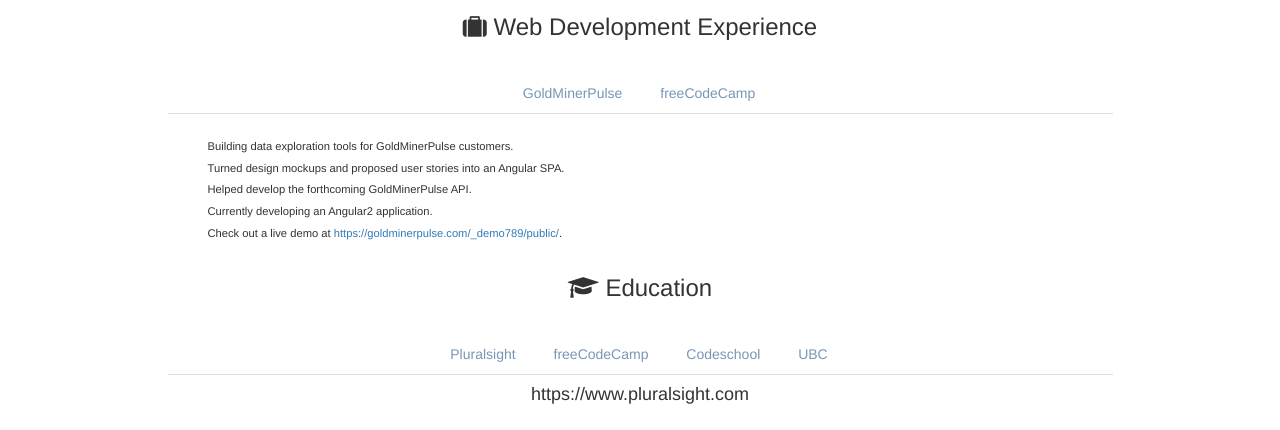
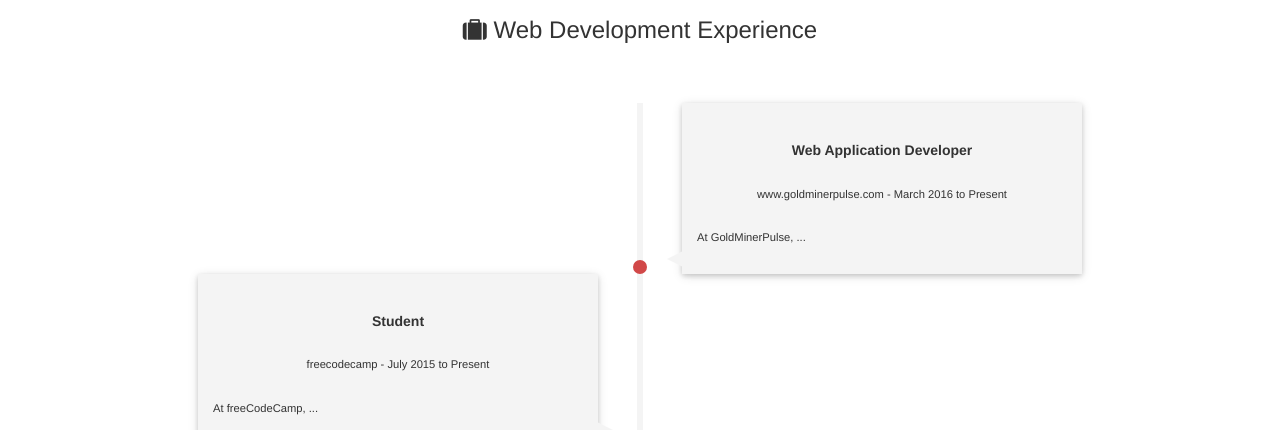
Before and after one commit to MaxBoykoII/MaxBoykoII.github.io, a website with bundled scripts: page index.html in a window 1280 px wide. Shown: the part 1070-1500 px from the top of the page. Built offline with nearby package versions, Linux system fonts and the light colour scheme.

Commit message:
Block in experience timeline

```diff
--- a/gulpfile.js
+++ b/gulpfile.js
@@ -25,6 +25,6 @@
 gulp.task('compile:sass', () => {
     return gulp.src('./sass/main.scss')
         .pipe($.sass().on('error', $.sass.logError))
-        .pipe($.autoprefixer({browsers: ['last 2 version', '>5%']}))
+        .pipe($.autoprefixer({browsers: ['last 2 version', '>1%', 'iOS 5']}))
         .pipe(gulp.dest('./css'));
 });
--- a/index.html
+++ b/index.html
@@ -21,7 +21,7 @@
             <!-- Brand and toggle get grouped for better mobile display -->
             <div class="navbar-header page-scroll">
                 <button type="button" class="navbar-toggle" data-toggle="collapse" data-target="#bs-example-navbar-collapse-1">
-                    <span class="sr-only">Toggle navigation</span> Menu <i class="fa fa-bars"></i>
+                    <span class="sr-only">Toggle navigation</span><i class="fa fa-bars"></i>
                 </button>
                 <a class="navbar-brand wow bounceInDown" href="#">Max Boyko</a>
             </div>
@@ -58,12 +58,12 @@
                 <div class="col-xs-12">
                     <div class="intro-text">
                         <h1>Web Developer</h1>
-                         <ul class="icon-list list-inline">
-                            <li><img class="img-responsive" src="./images/icons/javascript.png" alt="JavaScript" data-toggle="tooltip" data-placement="bottom" data-delay="50" title="JavaScript"/></li>
-                            <li><img class="img-responsive" src="./images/icons/html5.png" alt="HTML5"  data-toggle="tooltip" data-placement="bottom" data-delay="50" title="HTML5"/></li>
-                            <li><img class="img-responsive" src="./images/icons/angular.png" alt="AngularJS" data-toggle="tooltip" data-placement="bottom" data-delay="50" title="Angular 2"/></li>
-                            <li><img class="img-responsive" src="./images/icons/css.png" alt="CSS" data-toggle="tooltip" data-placement="bottom" data-delay="50" title="CSS3"/></li>
-                            <li><img class="img-responsive" src="./images/icons/node.png" alt="Node" data-toggle="tooltip" data-placement="bottom" data-delay="50" title="Node"/></li>
+                        <ul class="icon-list">
+                            <li><img class="img-responsive" src="./images/icons/javascript.png" alt="JavaScript" data-toggle="tooltip" data-placement="bottom" data-delay="50" title="JavaScript" /></li>
+                            <li><img class="img-responsive" src="./images/icons/html5.png" alt="HTML5" data-toggle="tooltip" data-placement="bottom" data-delay="50" title="HTML5" /></li>
+                            <li><img class="img-responsive" src="./images/icons/angular.png" alt="AngularJS" data-toggle="tooltip" data-placement="bottom" data-delay="50" title="Angular 2" /></li>
+                            <li><img class="img-responsive" src="./images/icons/css.png" alt="CSS" data-toggle="tooltip" data-placement="bottom" data-delay="50" title="CSS3" /></li>
+                            <li><img class="img-responsive" src="./images/icons/node.png" alt="Node" data-toggle="tooltip" data-placement="bottom" data-delay="50" title="Node" /></li>
                         </ul>
                         <p> Available for hire in the USA</p>
                         <hr>
@@ -138,26 +138,25 @@
             </div>
         </div>
         <div class="row">
-            <div class="col-sm-push-1 col-sm-10 col-xs-12">
-                <ul class="nav nav-tabs" role="tablist">
-                    <li class="nav-item">
-                        <a class="nav-link active" data-toggle="tab" href="#goldminerpulse" role="tab">GoldMinerPulse</a>
+            <div class="col-xs-push-1 col-xs-10 timeline">
+                <ul>
+                    <li>
+                        <div>
+                            <h4 class="text-center">Web Application Developer</h4>
+                            <span> www.goldminerpulse.com - March 2016 to Present</span>
+                            <p> At GoldMinerPulse, ...</p>
+                        </div>
                     </li>
-                    <li class="nav-item">
-                        <a class="nav-link" data-toggle="tab" href="#freecodecamp" role="tab">freeCodeCamp</a>
+                    <li>
+                        <div>
+                            <h4 class="text-center">Student</h4>
+                            <span> freecodecamp - July 2015 to Present</span>
+                            <p>At freeCodeCamp, ...</p>
+                        </div>
                     </li>
-
                 </ul>
-                <!-- Tab panes -->
-                <div class="tab-content">
-                    <div class="tab-pane active wow animated slideInRight" id="goldminerpulse" role="tabpanel">
-                        <!-- Add experience with jquery -->
-                    </div>
-                    <div class="tab-pane animated slideInRight" id="freecodecamp" role="tabpanel">
-                        <!-- Add experience with jquery -->
-                    </div>
-                </div>
             </div>
+        </div>
         </div>
         <div class="row" id="education">
             <div class="col-xs-12">
@@ -229,8 +228,7 @@
                 <div class="col-md-4">
                     <h2>Location</h2>
                     <p>1452 128 ST
-                       <br>
-                       Surrey, BC</p>
+                        <br> Surrey, BC</p>
                 </div>
                 <div class="col-md-4">
                     <h2>Around the Web</h2>
--- a/sass/main.scss
+++ b/sass/main.scss
@@ -36,13 +36,15 @@
 h1,
 h2,
 h3,
+h4,
 a {
     font-family: $header-font-stack;
 }
 
 h1,
 h2,
-h3 {
+h3,
+a {
     color: $dark;
 }
 
--- a/sass/sections/header.scss
+++ b/sass/sections/header.scss
@@ -10,8 +10,12 @@
     .icon-list {
         line-height: 1.5556;
         margin-top: 1.5556em;
-        max-width: 886.6666px;
-        margin-left: auto;
-        margin-right: auto;
+        display: inline-flex;
+        padding: 0;
+        justify-content: center;
+
+        li {
+            list-style-type: none;
+        }
     }
 }
--- a/sass/sections/resume.scss
+++ b/sass/sections/resume.scss
@@ -6,6 +6,9 @@
     h3,
     h4 {
         text-align: center;
+    }
+    #experience h3 {
+        margin-bottom: 2.4888em;
     }
     .nav-tabs>li {
         float: none;
@@ -50,3 +53,5 @@
         }
     }
 }
+
+@import "timeline";
--- /dev/null
+++ b/sass/sections/timeline.scss
@@ -0,0 +1,112 @@
+// background grey color for vertical timeline
+$background: #f4f4f4;
+.timeline {
+    ul {
+        list-style-type: none;
+        padding: 0;
+    }
+    span,
+    p {
+        font-size: 0.8000em;
+        line-height: 1.9444em;
+        margin-top: 1.9444em;
+        font-weight: 400;
+    }
+    h4 {
+        font-size: 1em;
+        line-height: 1.5556;
+        margin-top: 1.5556em;
+        max-width: 886.6666px;
+        font-weight: 700;
+    }
+}
+
+//timeline styles, which are only visible on sufficiently large screens
+@media screen and (min-width: 600px) {
+    .timeline ul li {
+        list-style-type: none;
+        position: relative;
+        width: 6px;
+        margin: 0 auto;
+        background: $background;
+    }
+    .timeline ul li::after {
+        content: '';
+        position: absolute;
+        left: 50%;
+        bottom: 0;
+        transform: translateX(-50%);
+        width: 1em;
+        height: 1em;
+        border-radius: 50%;
+        background-color: #d14848;
+    }
+    .timeline ul li div {
+        span {
+            display: block;
+            text-align: center;
+        }
+        position: relative;
+        bottom: 0;
+        width: 400px;
+        padding: 15px;
+        background: $background;
+        box-shadow: 0 2px 5px 0 rgba(0, 0, 0, 0.16),
+        0 2px 10px 0 rgba(0, 0, 0, 0.12);
+    }
+    .timeline ul li div::before {
+        content: '';
+        position: absolute;
+        bottom: 7px;
+        width: 0;
+        height: 0;
+        border-style: solid;
+    }
+    .timeline ul li:nth-child(odd) div {
+        left: 45px;
+    }
+    .timeline ul li:nth-child(odd) div::before {
+        left: -15px;
+        border-width: 8px 16px 8px 0;
+        border-color: transparent $background transparent transparent;
+    }
+    .timeline ul li:nth-child(even) div {
+        left: -439px;
+    }
+    .timeline ul li:nth-child(even) div::before {
+        right: -15px;
+        border-width: 8px 0 8px 16px;
+        border-color: transparent transparent transparent $background;
+    }
+}
+
+// Media query for medium screens
+@media screen and (max-width: 900px) {
+    .timeline ul li div {
+        width: 250px;
+    }
+    .timeline ul li:nth-child(even) div {
+        left: -289px;
+        /*250+45-6*/
+    }
+}
+
+// Media query for small screens
+@media screen and (max-width: 600px) {
+    .timeline ul li {
+        list-style-type: none;
+    }
+    .timeline ul li div {
+        span {
+            display: block;
+            text-align: center;
+        }
+        bottom: 0;
+        width: 100%;
+        margin-top: 1em;
+        padding: 15px;
+        background: $background;
+        box-shadow: 0 2px 5px 0 rgba(0, 0, 0, 0.16),
+        0 2px 10px 0 rgba(0, 0, 0, 0.12);
+    }
+}
--- a/typescript/main.ts
+++ b/typescript/main.ts
@@ -45,8 +45,8 @@
     /*
      * Add experience at goldminerpulse and freeCodeCamp
      */
-    jQuery('#goldminerpulse').listify(experienceGoldMinerPulse);
-    jQuery('#freecodecamp').listify(experienceFreeCodeCamp);
+   // jQuery('#goldminerpulse').listify(experienceGoldMinerPulse);
+    //jQuery('#freecodecamp').listify(experienceFreeCodeCamp);
 
     /*
      * Add eduction at UBC, freeCodeCamp, Codeschool, and pluralsight
--- a/typescript/resume.ts
+++ b/typescript/resume.ts
@@ -109,7 +109,7 @@
     'Git Real'
     ];
 
-//TODO: Add image icons for assements
+
 export const educationPluralSightAssements= [
     '<img class="img-responsive" src="./images/icons/javascript.png" alt="JavaScript"/> &mdash; 199 • proficient • 80<sup>th</sup> percentile',
     '<img class="img-responsive" src="./images/icons/html5.png" alt="HTML5"/> &mdash; 197 • proficient • 79<sup>th</sup> percentile',
```
Also changed, not shown: css/main.css.
